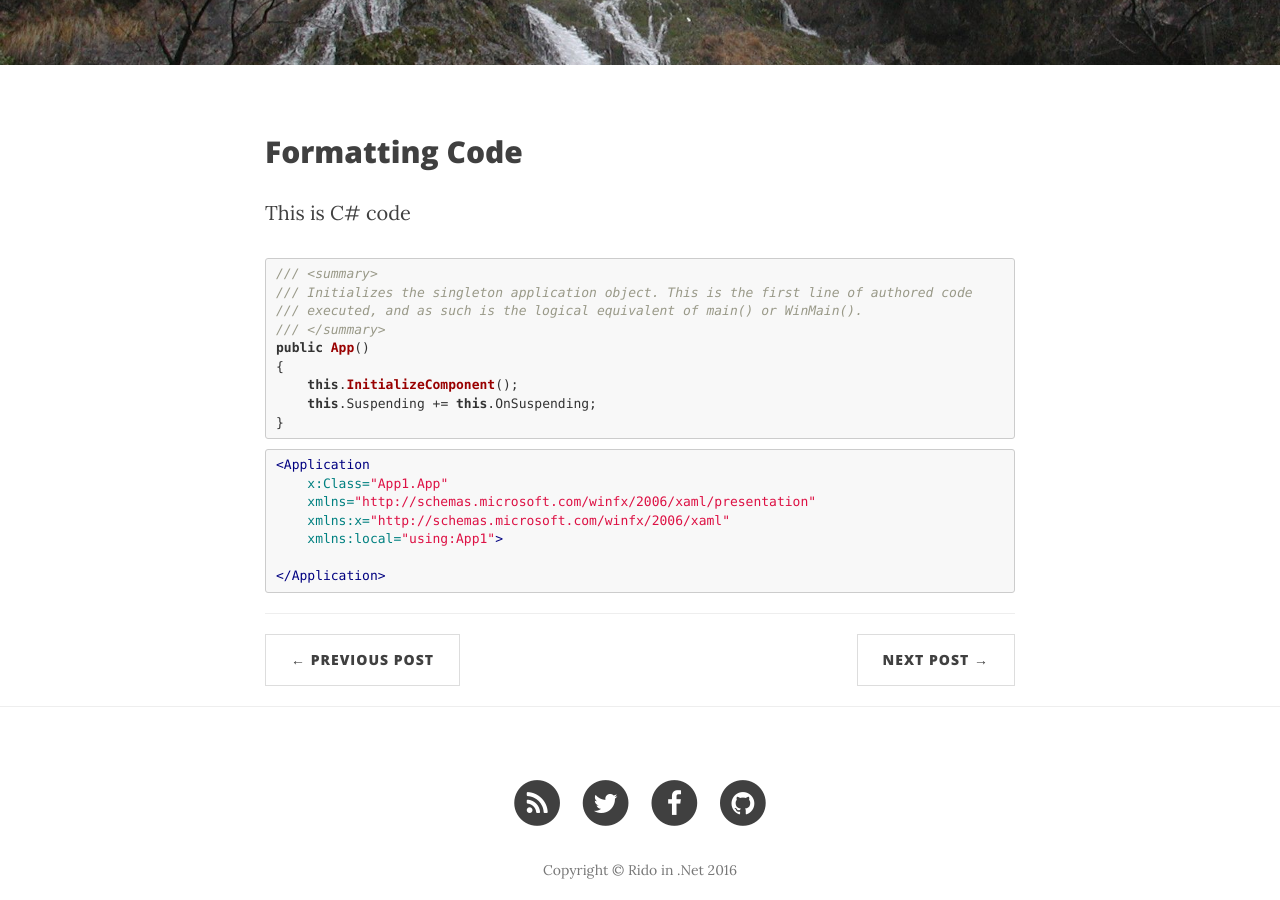
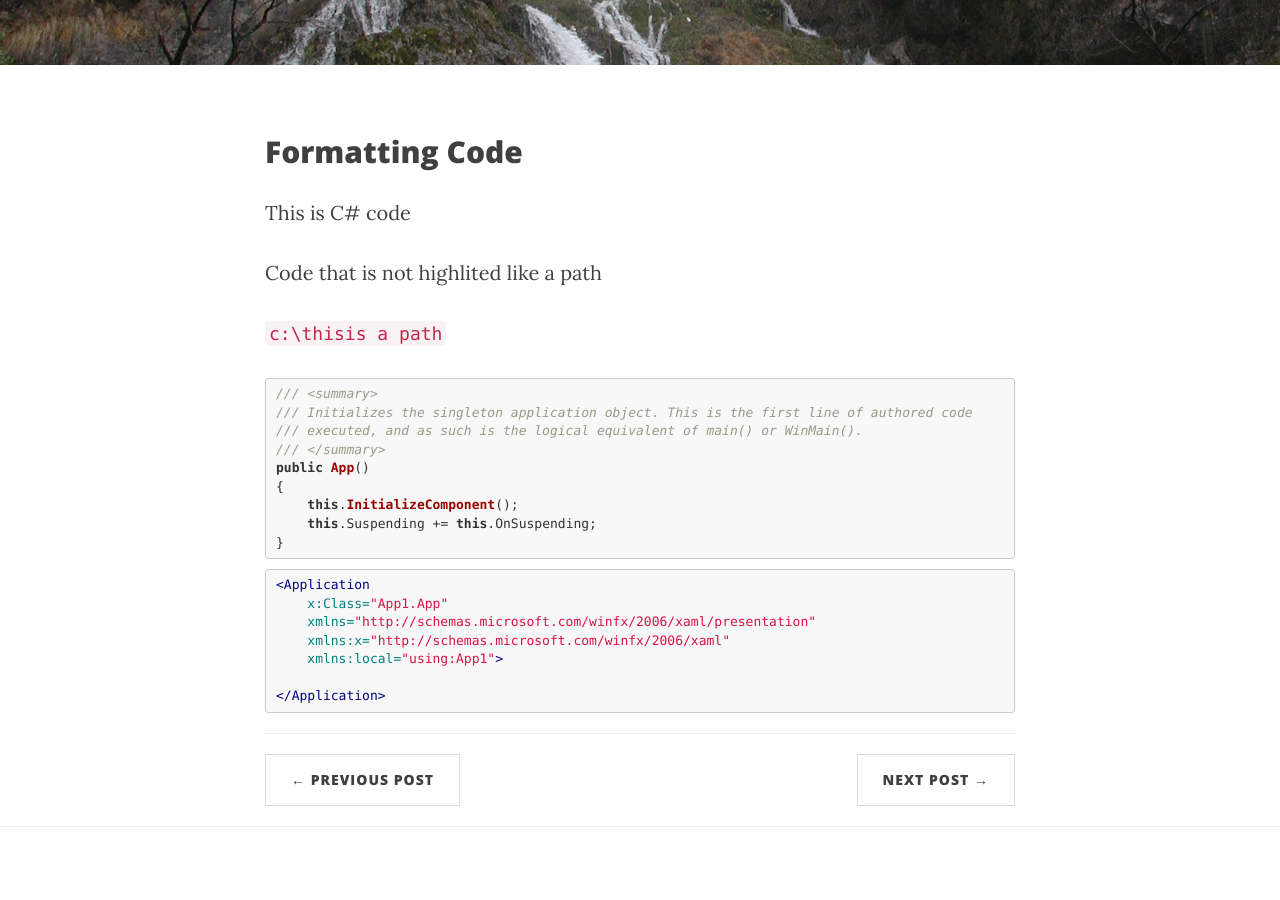
Before and after one commit to rido-min/ridomin.github.io, a Jekyll site: the page built from _posts/2014-11-16-look-how-code-looks.md, in a window 1280 px wide and 900 px high, scrolled down 504 px. Built offline with Jekyll 4.4.1, drawn with Linux system fonts in a browser that asks for light colours; nearby versions of some CDN libraries.

Commit message:
Update 2014-11-16-look-how-code-looks.md

````diff
--- a/_posts/2014-11-16-look-how-code-looks.md
+++ b/_posts/2014-11-16-look-how-code-looks.md
@@ -9,6 +9,10 @@ Formatting Code
 ---------------
 
 This is C# code
+
+Code that is not highlited like a path
+
+```c:\thisis a path```
 
 {% highlight c# %}
 /// <summary>
````
